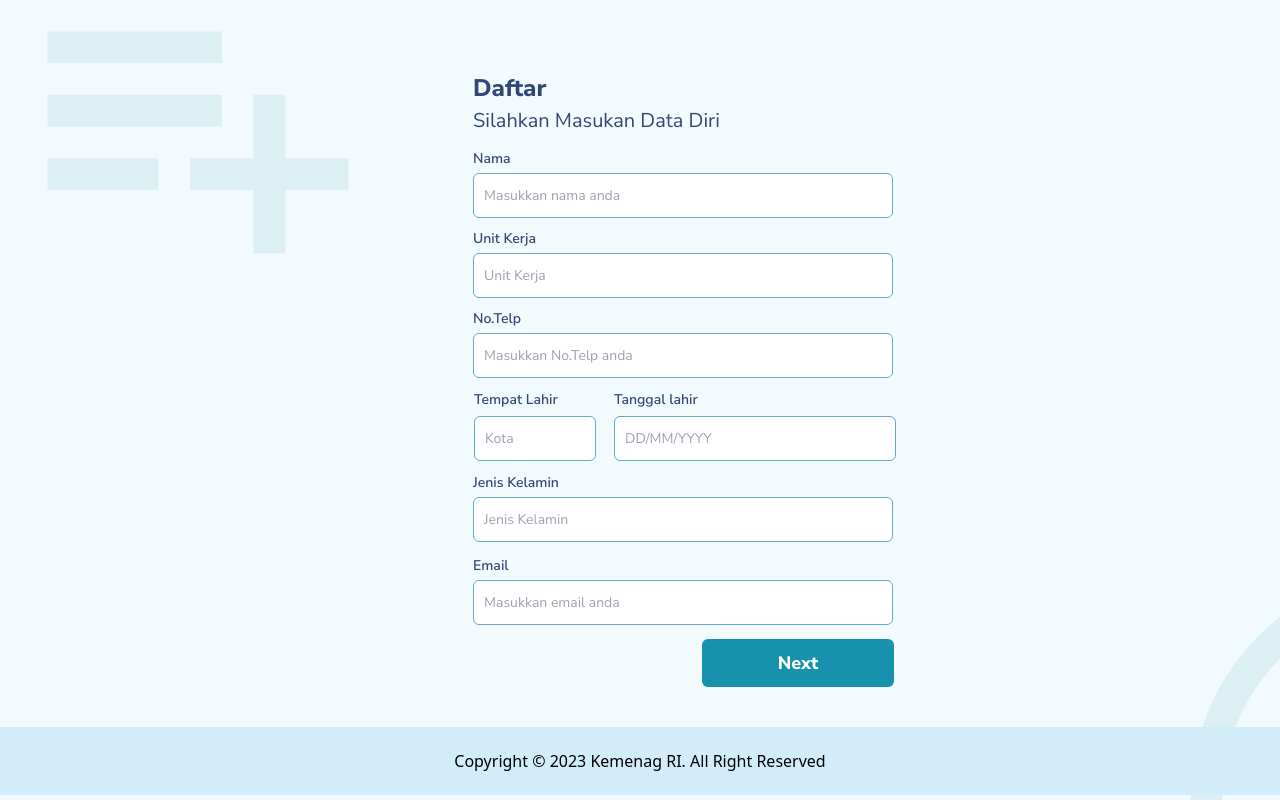
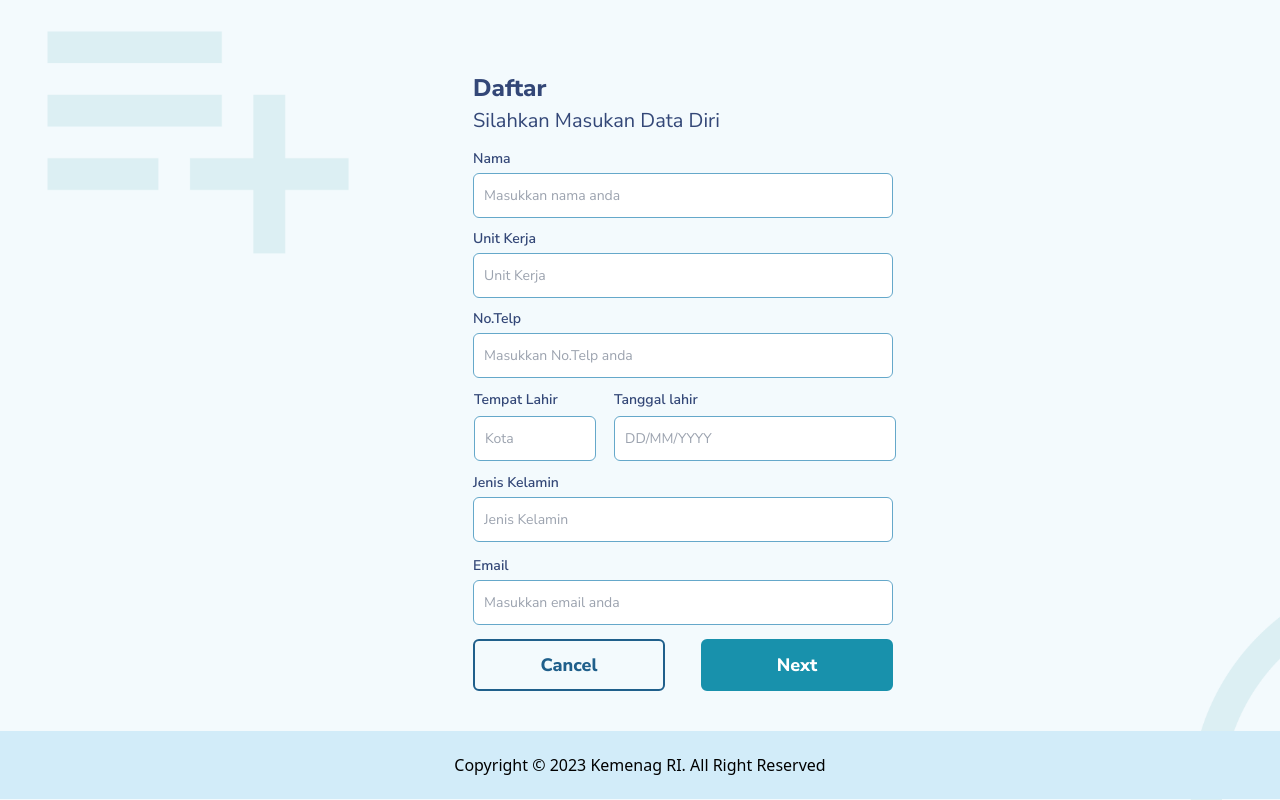
Before and after one commit to Magang-Kemenag/Slicing-PPNPN, a website: page src/register.html in a window 1280 px wide. Drawn offline with Linux system fonts and the light colour scheme.

Commit message:
add cancel button on register page

```diff
--- a/src/register.html
+++ b/src/register.html
@@ -130,9 +130,18 @@
           />
         </div>
       </form>
-      <div class="mt-[14px] ml-[229px] mb-10 text-lg font-extrabold">
+      <div class="mt-[14px] mb-10 text-lg font-extrabold">
+        <a href="/src/login.html"
+          ><button
+            class="text-aBlue border-2 border-aBlue w-[192px] py-[10px] rounded-md"
+          >
+            Cancel
+          </button></a
+        >
         <a href="/src/register-username.html"
-          ><button class="text-white bg-dBlue w-[192px] py-[10px] rounded-md">
+          ><button
+            class="text-white border-2 border-dBlue bg-dBlue w-[192px] py-[10px] rounded-md ml-[31px]"
+          >
             Next
           </button></a
         >
```
Also changed, not shown: src/register-username.html (+9 -2 lines), dist/output.css.
